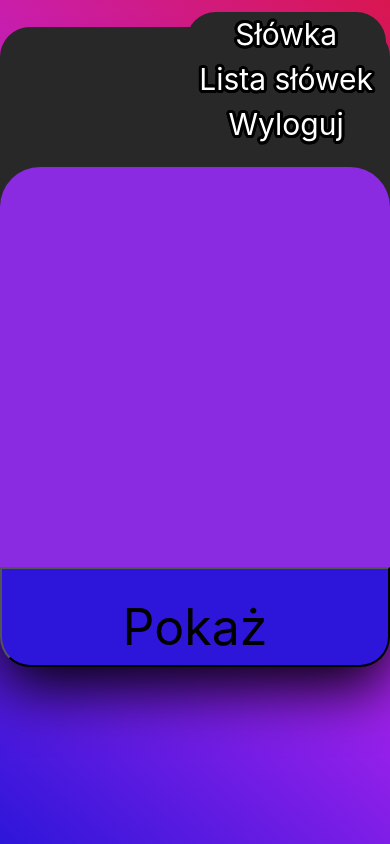
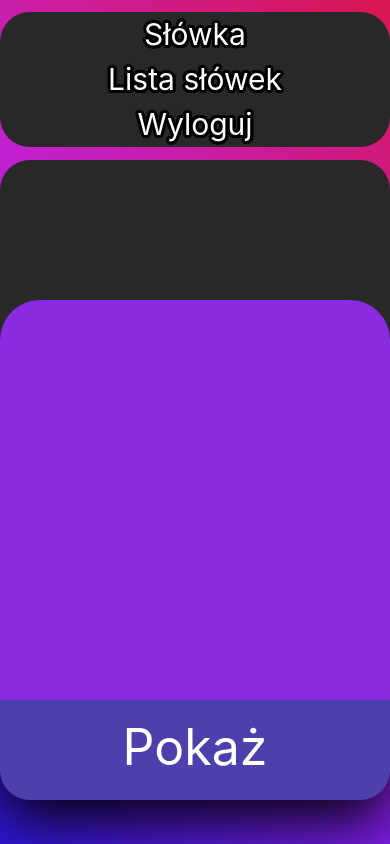
Before and after one commit to Korek-F/Django-WordsApp, a Django app: page / in a window 390 px wide. Run offline with Django 3.2, Linux system fonts and the light colour scheme; a user stored in the database is signed in; data comes from the database, SQL or seed files in the repository; both versions use the stored data as it was after the commit; some libraries are stand-ins or nearby versions.

Commit message:
Poprawa wizualna

```diff
--- a/static/style.css
+++ b/static/style.css
@@ -70,13 +70,14 @@ li{
     background: rgb(7, 218, 35, 0.1);
 }
 #next{
-    padding-top: 20px;
+    user-select: none;
+    padding-top: 10px;
     clear: both;
     text-align: center;
     width:100%;
     height: 100px;
     font-size: 50px;
-    background-color: rgba(45,22,217,1);
+    background-color: rgb(77, 64, 172);
     border-radius: 30px;
     border-top-left-radius: 0;
     border-top-right-radius: 0;
@@ -92,12 +93,7 @@ li{
     border-bottom-right-radius: 0;
 
 }
-@media only screen and (max-width: 500px){
-li{
-    padding-top:35px;
-    font-size: 20px;
-}
-}
+
 .register_form_box{
     position: relative;
     top: 10%;
@@ -129,6 +125,63 @@ li{
     z-index:4;
     text-shadow: rgb(0, 0, 0) 3px 0px 0px, rgb(0, 0, 0) 2.83487px 0.981584px 0px, rgb(0, 0, 0) 2.35766px 1.85511px 0px, rgb(0, 0, 0) 1.62091px 2.52441px 0px, rgb(0, 0, 0) 0.705713px 2.91581px 0px, rgb(0, 0, 0) -0.287171px 2.98622px 0px, rgb(0, 0, 0) -1.24844px 2.72789px 0px, rgb(0, 0, 0) -2.07227px 2.16926px 0px, rgb(0, 0, 0) -2.66798px 1.37182px 0px, rgb(0, 0, 0) -2.96998px 0.42336px 0px, rgb(0, 0, 0) -2.94502px -0.571704px 0px, rgb(0, 0, 0) -2.59586px -1.50383px 0px, rgb(0, 0, 0) -1.96093px -2.27041px 0px, rgb(0, 0, 0) -1.11013px -2.78704px 0px, rgb(0, 0, 0) -0.137119px -2.99686px 0px, rgb(0, 0, 0) 0.850987px -2.87677px 0px, rgb(0, 0, 0) 1.74541px -2.43999px 0px, rgb(0, 0, 0) 2.44769px -1.73459px 0px, rgb(0, 0, 0) 2.88051px -0.838247px 0px;
 }
+
+.my_container2{
+    position: relative;
+    border-radius: 30px;
+    max-width: 1200px;
+    margin:auto;
+    padding:20px;
+    margin-top:3%;
+    margin-bottom:7%;
+    box-shadow: 0 60px 60px rgba(0,0,0,1);
+    background-color:	#282828;
+    color: white;
+    }
+
+@media only screen and (max-width: 1400px){
+    .my_container2{
+        margin-top:120px;
+    }
+    }
+
+@media only screen and (max-width: 870px){
+    .my_container{
+        margin-top:100px;
+    }
+    .logout_button{
+        width:100%;
+        margin-right: 0%;
+    }
+    .menu_button{
+        width:33.3%;
+        float:left;
+    }
+    .my_container2{
+        margin-top:120px;
+    }
+    }
+
+
+
+@media only screen and (max-width: 500px){
+    li{
+        padding-top:35px;
+        font-size: 20px;
+    }
+    .menu_button{
+        width:100%;
+    }
+    .my_container{
+        margin-top:160px;
+    }
+    .my_container2{
+        margin-top:180px;
+    }
+    }
+
+
+
 .my_button{
     width:60%;
     margin-left: 20%;
@@ -146,19 +199,7 @@ button:active, button:focus{
     border-style: none!important;
 }
 
-.my_container2{
-    position: relative;
-    border-radius: 30px;
-    max-width: 1200px;
-    margin:auto;
-    padding:20px;
-    margin-top:3%;
-    margin-bottom:7%;
-    box-shadow: 0 60px 60px rgba(0,0,0,1);
-    background-color:	#282828;
-    color: white;
 
-}
 
 .word_list_word{
     height:90px;
--- a/wordapi/templates/wordapi/base.html
+++ b/wordapi/templates/wordapi/base.html
@@ -13,9 +13,15 @@
   <body>
     {%if user.is_authenticated%}
     <div class="logout_button">
-      <a href="{% url 'main' %}" >Słówka </a><br/>
-      <a href="{% url 'word_list' %}" >Lista słówek </a><br/>
-      <a href="{% url 'logout' %}" >Wyloguj </a><br/>
+      <div class="menu_button">
+        <a href="{% url 'main' %}" >Słówka </a><br/>
+      </div>
+      <div class="menu_button">
+        <a  href="{% url 'word_list' %}" >Lista słówek </a><br/>
+      </div>
+      <div class="menu_button">
+        <a  href="{% url 'logout' %}" >Wyloguj </a><br/>
+      </div>
     </div>
     {%endif%}
     {%block content%}
--- a/wordapi/templates/wordapi/index.html
+++ b/wordapi/templates/wordapi/index.html
@@ -20,7 +20,7 @@
                     <li id="green">Znam</li>
                 </ul>
             </div>
-            <button id="next">Pokaż</button>
+            <div id="next" >Pokaż</div>
             <div id="cover"></div>
             {%endif %}
         {%else%}
--- a/wordapi/views.py
+++ b/wordapi/views.py
@@ -30,7 +30,7 @@ def getWord(request):
         serializers = WordSerializer(word, many=False)
         return Response(serializers.data)
     except:
-        words = ProfileWord.objects.all()
+        words = ProfileWord.objects.filter(owner=user)
         word = random.choice(words)
         serializers = WordSerializer(word, many=False)
         return Response(serializers.data)
@@ -46,9 +46,8 @@ def updateStatus(request,pk):
         serializer.save()
     else:
         print(serializer.errors)
+    return Response(serializer.data)
 
-
-    return Response(serializer.data)
 import string
 def validate(password):
     letters = set(string.ascii_letters)
```
Also changed, not shown: db.sqlite3.
